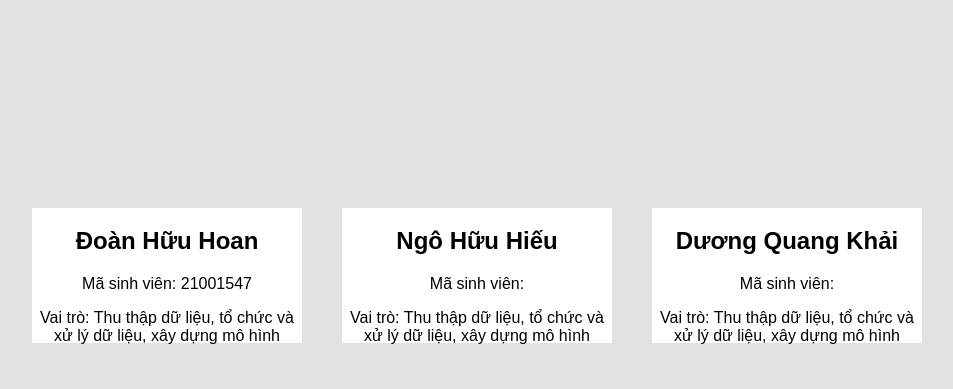
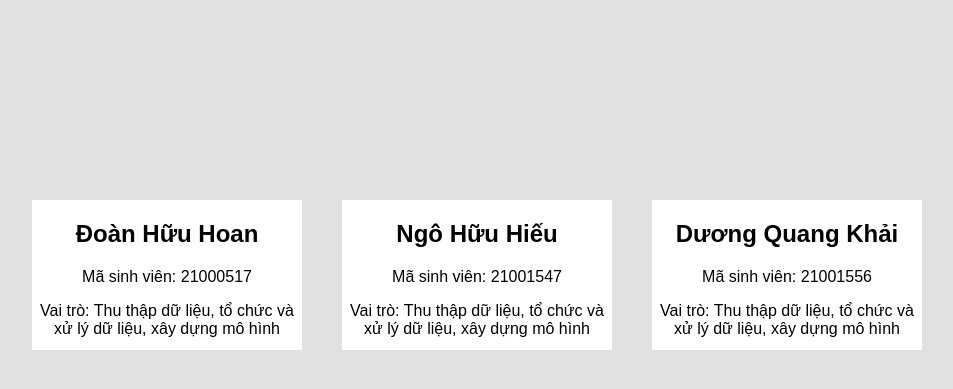
Before and after one commit to Schemple/reddit_upvote_comment_predict, a Python web app: template templates/aboutus.html in a window 1280 px wide. Shown: the part 154-543 px from the top of the page, without its empty margins (163-1116 px from the left). Run offline with Jinja, Linux system fonts and the light colour scheme; the template is opened without the code that fills it, so the values that code supplies are empty.

Commit message:
edit info

```diff
--- a/static/aboutus.css
+++ b/static/aboutus.css
@@ -69,7 +69,7 @@ header nav a {
     margin: 20px;
     background-color: white;
     width: 270px;
-    height: 135px;
+    height: 150px;
 }
 
 
--- a/templates/aboutus.html
+++ b/templates/aboutus.html
@@ -16,17 +16,17 @@
         <section class="team">
             <div class="team-member">
                 <h2>Đoàn Hữu Hoan</h2>
+                <p>Mã sinh viên: 21000517</p>
+                <p>Vai trò: Thu thập dữ liệu, tổ chức và xử lý dữ liệu, xây dựng mô hình</p>
+            </div>
+            <div class="team-member">
+                <h2>Ngô Hữu Hiếu</h2>
                 <p>Mã sinh viên: 21001547</p>
                 <p>Vai trò: Thu thập dữ liệu, tổ chức và xử lý dữ liệu, xây dựng mô hình</p>
             </div>
             <div class="team-member">
-                <h2>Ngô Hữu Hiếu</h2>
-                <p>Mã sinh viên: </p>
-                <p>Vai trò: Thu thập dữ liệu, tổ chức và xử lý dữ liệu, xây dựng mô hình</p>
-            </div>
-            <div class="team-member">
                 <h2>Dương Quang Khải</h2>
-                <p>Mã sinh viên: </p>
+                <p>Mã sinh viên: 21001556</p>
                 <p>Vai trò: Thu thập dữ liệu, tổ chức và xử lý dữ liệu, xây dựng mô hình</p>
             </div>
         </section>
```
